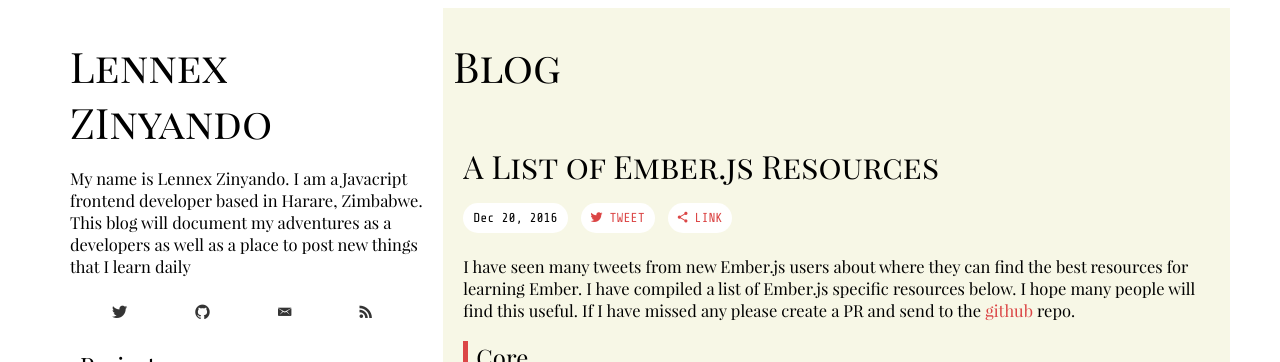
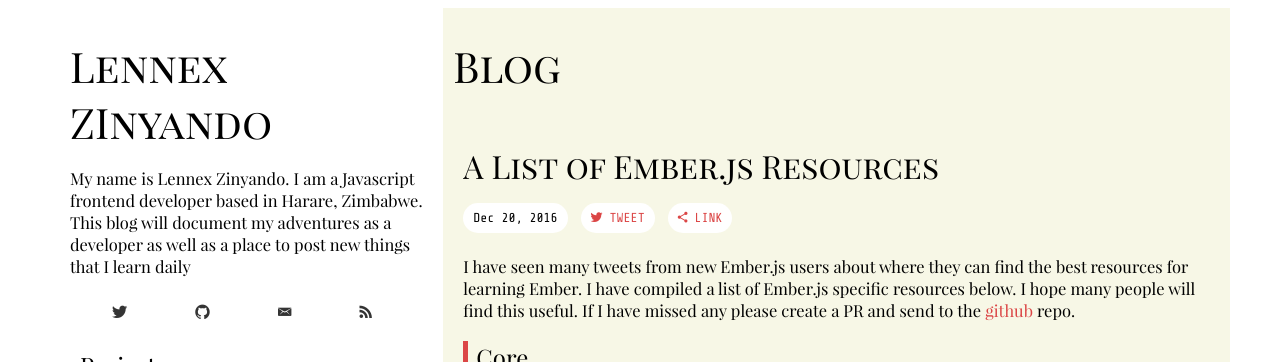
Before and after one commit to zinyando/zinyando.github.io, a Jekyll site: the page built from index.html, in a window 1280 px wide. Shown: the top 362 px of the page. Built offline with Jekyll 4.4.1, drawn with Linux system fonts in a browser that asks for light colours; some web fonts are replaced.

Commit message:
updated description

```diff
--- a/_config.yml
+++ b/_config.yml
@@ -7,7 +7,7 @@
 permalink: /:title
 
 title: "Lennex ZInyando"
-description: "My name is Lennex Zinyando. I am a Javacript frontend developer based in Harare, Zimbabwe. This blog will document my adventures as a developers as well as a place to post new things that I learn daily"
+description: "My name is Lennex Zinyando. I am a Javascript frontend developer based in Harare, Zimbabwe. This blog will document my adventures as a developer as well as a place to post new things that I learn daily"
 baseurl: ""
 url: "http://zinyando.com" # replace by your site's url
 twitter_username: zinyando
```
